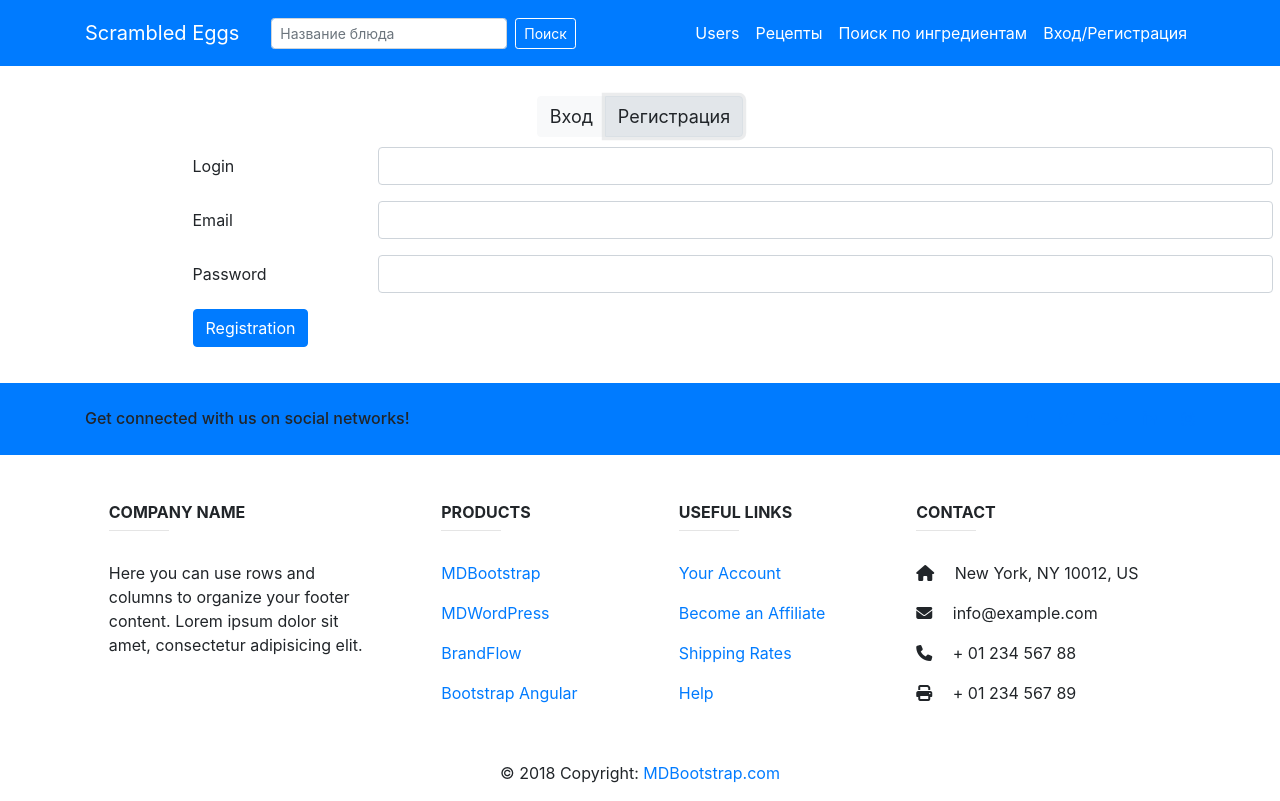
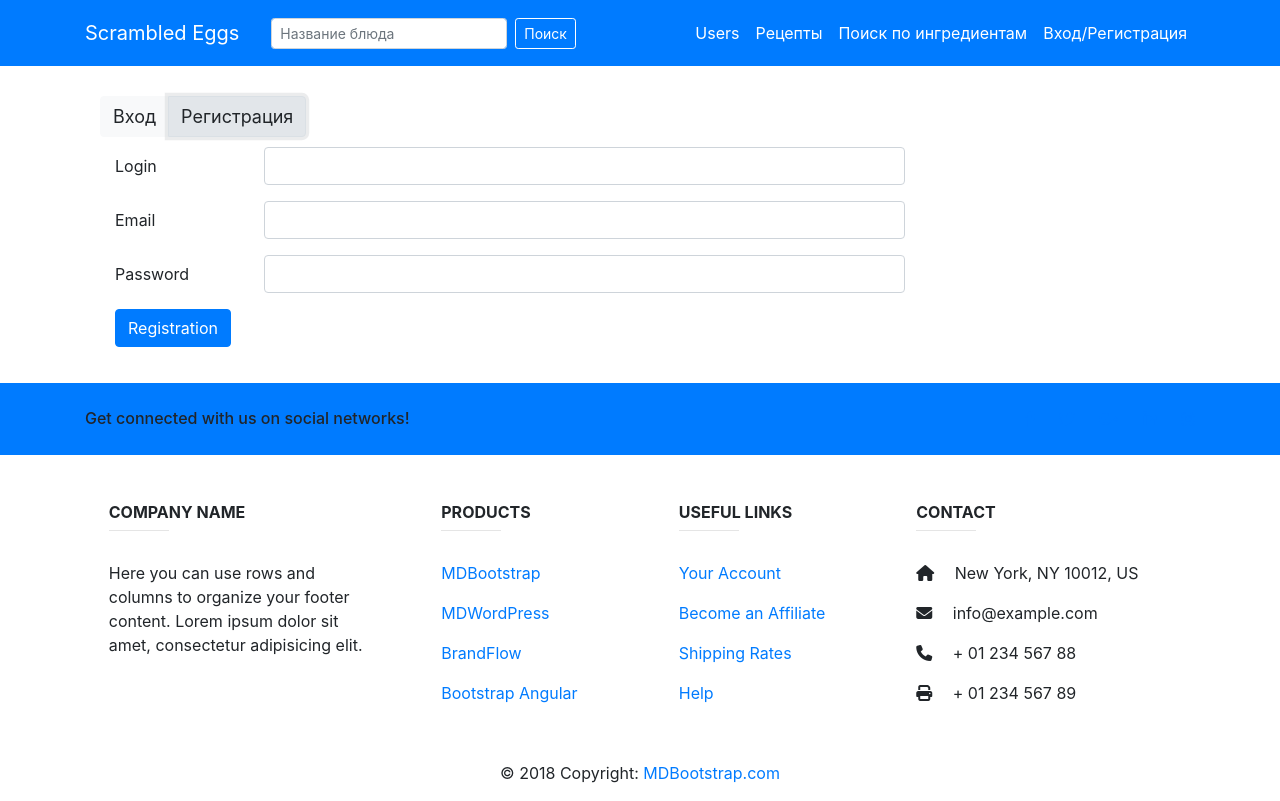
Before and after one commit to Dahmer7771/scrambled-eggs-2, a React (Create React App) app: page /autorization in a window 1280 px wide. Both pictures are taken after a click on the button "Регистрация". Built offline with nearby package versions, Linux system fonts and the light colour scheme.

Commit message:
fix autorization

```diff
--- a/src/components/autorization/autorization.css
+++ b/src/components/autorization/autorization.css
@@ -13,3 +13,7 @@
 .autorization-buttons button{
    font-size: 18px;
 }
+
+.form-field {
+    width: 100%;
+}
--- a/src/components/autorization/autorization.jsx
+++ b/src/components/autorization/autorization.jsx
@@ -47,21 +47,22 @@ class Autorization extends Component {
         return (
             <div className="container">
                 <div className="autorization-container row">
+                    <div className="col-sm-10 col-md-10 col-lg-10 col-xl-10">
                         <div className="btn-group autorization-buttons" role="group" aria-label="Basic example">
                             <button type="button" className="btn btn-light" onClick={this.showLoginForm}>Вход</button>
                             <button type="button" className="btn btn-light" onClick={this.showRegistrationForm}>Регистрация</button>
                         </div>
-                    <form className={`login col-sm-12 col-md-12 col-lg-12 col-xl-12 offset-md-1 ${loginVisibility}`}>
+                        <form className={`login col-sm-12 col-md-12 col-lg-12 col-xl-12 ${loginVisibility}`}>
                             <div className="form-group row">
                                 <label htmlFor="inputlogin3" className="col-sm-2 col-form-label">Login</label>
-                            <div className="col-sm-10 col-md-10 col-lg-10 col-xl-10">
-                                <input type="login" className="form-control" id="inputLogin" />
+                                <div className="col-sm-9 col-md-9 col-lg-9 col-xl-9">
+                                    <input type="login" className="form-field form-control" id="inputLogin" />
                                 </div>
                             </div>
                             <div className="form-group row">
                                 <label htmlFor="inputPassword3" className="col-sm-2 col-form-label">Password</label>
-                            <div className="col-sm-10 col-md-10 col-lg-10 col-xl-10">
-                                <input type="password" className="form-control" id="inputPasswordLogin" />
+                                <div className="col-sm-9 col-md-9 col-lg-9 col-xl-9">
+                                    <input type="password" className="form-field form-control" id="inputPasswordLogin" />
                                 </div>
                             </div>
                             <div className="form-group row">
@@ -71,23 +72,23 @@ class Autorization extends Component {
                             </div>
                         </form>
 
-                    <form className={`registration col-sm-12 col-md-12 col-lg-12 col-xl-12 offset-md-1 ${registrationVisibility}`}>
+                        <form className={`registration col-sm-12 col-md-12 col-lg-12 col-xl-12 ${registrationVisibility}`}>
                             <div className="form-group row">
                                 <label htmlFor="inputlogin3" className="col-sm-2 col-form-label">Login</label>
-                            <div className="col-sm-10 col-md-10 col-lg-10 col-xl-10">
-                                <input type="login" className="form-control" id="inputRegistration" />
+                                <div className="col-sm-9 col-md-9 col-lg-9 col-xl-9">
+                                    <input type="login" className="form-field form-control" id="inputRegistration" />
                                 </div>
                             </div>
                             <div className="form-group row">
                                 <label htmlFor="inputEmail3" className="col-sm-2 col-form-label">Email</label>
-                            <div className="col-sm-10 col-md-10 col-lg-10 col-xl-10">
-                                <input type="email" className="form-control" id="inputEmail" />
+                                <div className="col-sm-9 col-md-9 col-lg-9 col-xl-9">
+                                    <input type="email" className="form-field form-control" id="inputEmail" />
                                 </div>
                             </div>
                             <div className="form-group row">
                                 <label htmlFor="inputPassword3" className="col-sm-2 col-form-label">Password</label>
-                            <div className="col-sm-10 col-md-10 col-lg-10 col-xl-10">
-                                <input type="password" className="form-control" id="inputPasswordRegistration" />
+                                <div className="col-sm-9 col-md-9 col-lg-9 col-xl-9">
+                                    <input type="password" className="form-field form-control" id="inputPasswordRegistration" />
                                 </div>
                             </div>
                             <div className="form-group row">
@@ -98,6 +99,7 @@ class Autorization extends Component {
                         </form>
                     </div>
                 </div>
+            </div>
         );
     }
 }
```
Lines whose indentation alone changed are shown as unchanged.
